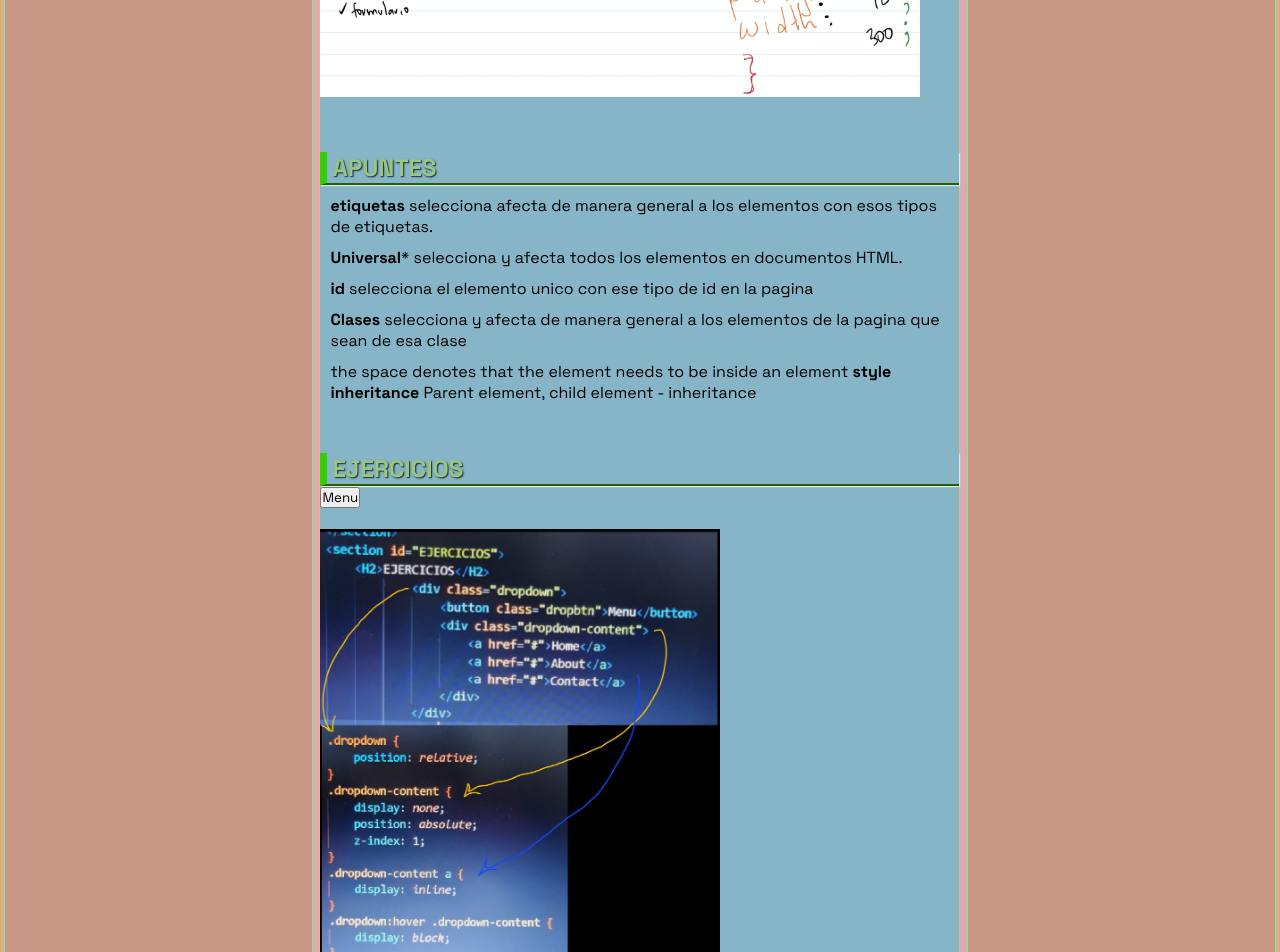
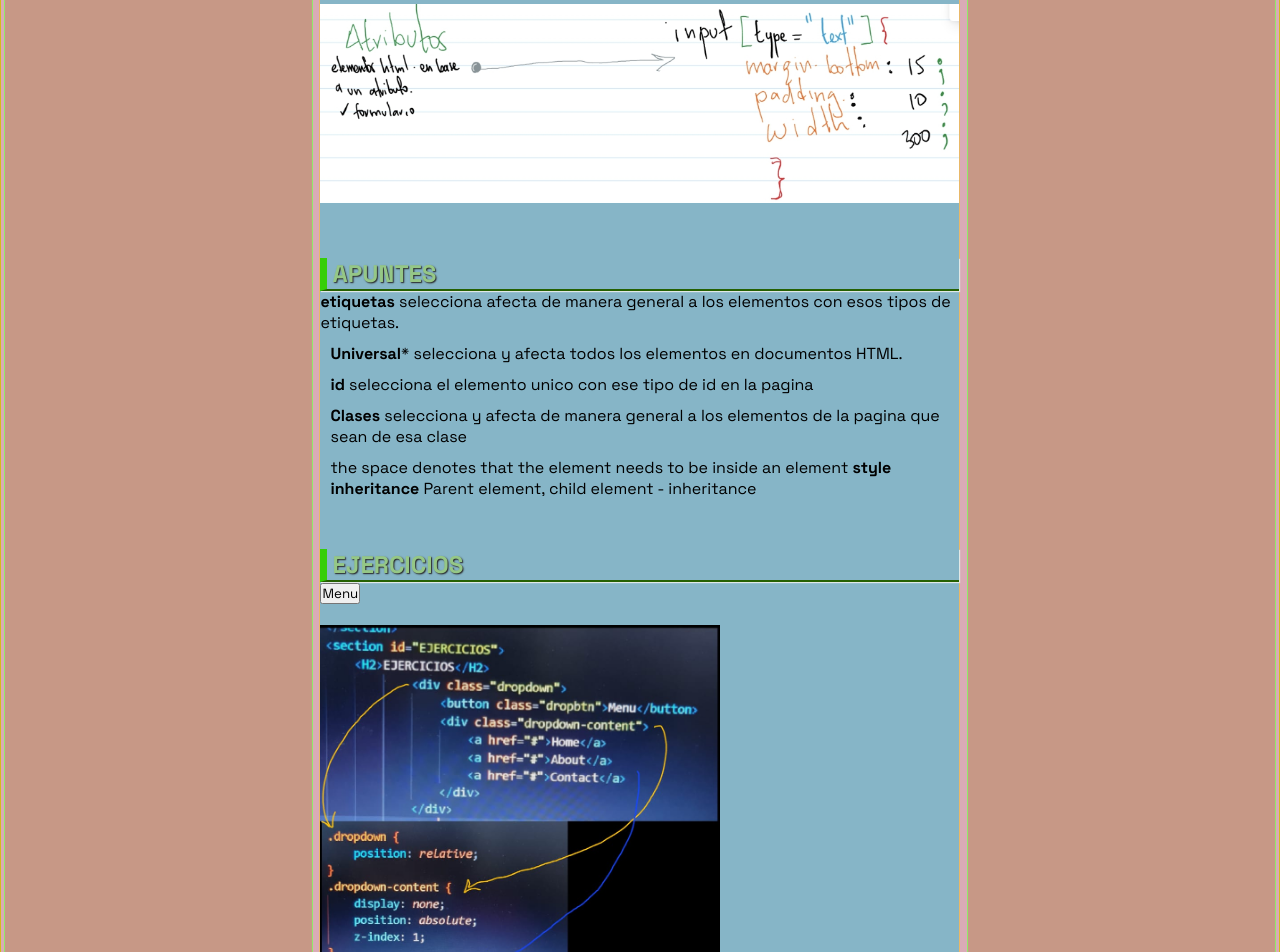
Before and after one commit to jonatan8265/curso-css, a plain HTML site: page 1 Selectores.html in a window 1280 px wide. Shown: the part 2256-3208 px from the top of the page. Drawn offline with Linux system fonts and the light colour scheme.

Commit message:
archivo style se coloca el with 100%

```diff
--- a/1 Selectores.html
+++ b/1 Selectores.html
@@ -208,7 +208,7 @@
                 </section>
                 <section id="APUNTES">
                     <h2>APUNTES</h2>
-                    <p>
+
                         <strong>etiquetas</strong> selecciona afecta de manera general a los elementos con esos tipos de
                         etiquetas.
                     </p>
--- a/style.css
+++ b/style.css
@@ -12,6 +12,7 @@
   border: 1px solid #e9b869;
   background-color: #86b5c7;
   flex-basis: 50%;
+  width: 100%;
 }
 .fondo {
   border: 1px solid #d4bb1a;
@@ -80,7 +81,7 @@ h2 {
 }
 
 img {
-  width: 600px;
+  width: 100%;
 }
 
 html {
```
